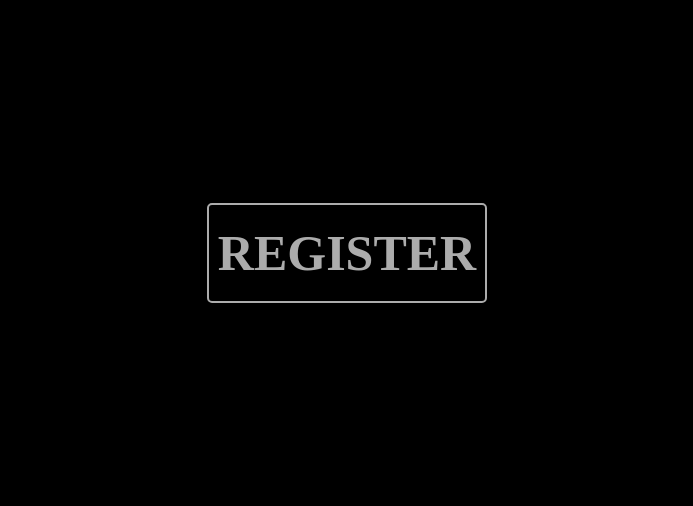
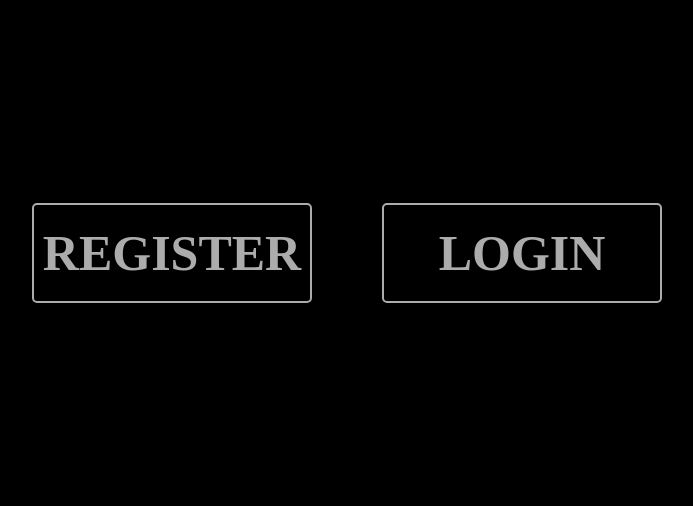
Before and after one commit to Lu1z1nn/Projeto-Tela-de-Login, a plain HTML site: page index.html in a window 1280 px wide. Shown: the part 147-653 px from the top of the page, without its empty margins (293-986 px from the left). Drawn offline with Linux system fonts and the light colour scheme.

Commit message:
1ª versão finalizada / 28/02/2024 / 15:34

```diff
--- a/index.html
+++ b/index.html
@@ -1,11 +1,13 @@
 <!DOCTYPE html>
 <html lang="pt-br">
+
 <head>
     <meta charset="UTF-8">
     <meta name="viewport" content="width=device-width, initial-scale=1.0">
     <link rel="stylesheet" href="./style.css">
     <title>Login</title>
 </head>
+
 <body>
     <section>
         <div class="container">
@@ -36,10 +38,35 @@
                         <input class="date" type="date" placeholder="Date of Birth">
                         <label class="lbl">Date of Birth</label>
                     </div>
-                    <button class="btn">Confirm registration</button>
+                    <button class="btn">Confirm Registration</button>
+                </div>
+            </div>
+        </div>
+    </section>
+    <section>
+        <div class="container">
+            <div class="card">
+                <div class="front-side">
+                    <div class="text">
+                        <h1>LOGIN</h1>
+                    </div>
+                </div>
+                <div class="back-side">
+                    <div class="form">
+                        <input type="email" placeholder="E-mail">
+                        <label class="lbl">E-mail</label>
+                    </div>
+
+                    <div class="form">
+                        <input type="password" placeholder="Password">
+                        <label class="lbl">Password</label>
+                    </div>
+                    <button class="btn">Login</button>
+                </div>
                 </div>
             </div>
         </div>
     </section>
 </body>
+
 </html>
--- a/style.css
+++ b/style.css
@@ -54,17 +54,11 @@ section {
 
 .back-side {
     transform: rotateY(180deg);
-    gap: 5rem;
     color: aqua;
-    position: relative;
-    top: 230px;
-    width: 100%;
-    height: 1rem;
     display: flex;
     justify-content: center;
     flex-direction: column;
     align-items: center;
-    row-gap: 0;
 }
 
 .container:hover > .card {
@@ -132,6 +126,7 @@ h1 {
 .btn {
     width: 150px;
     height: 40px;
+    margin: 12px 0;
     font-weight: bold;
     font-size: 13px;
     border-radius: 5px;
@@ -142,6 +137,7 @@ h1 {
     cursor: pointer;
 }
 
+
 .btn:hover {
     background-color: #acacac;
     transition: 0.20s all ease-in;
```
